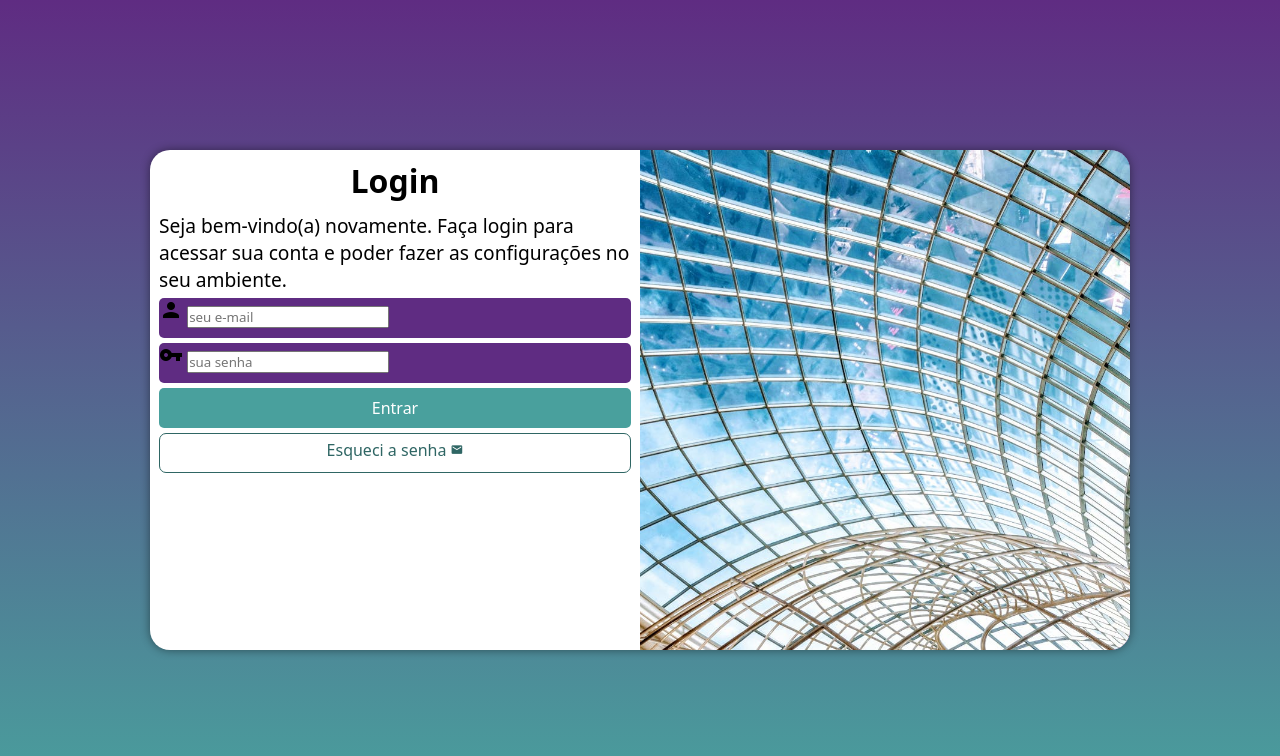
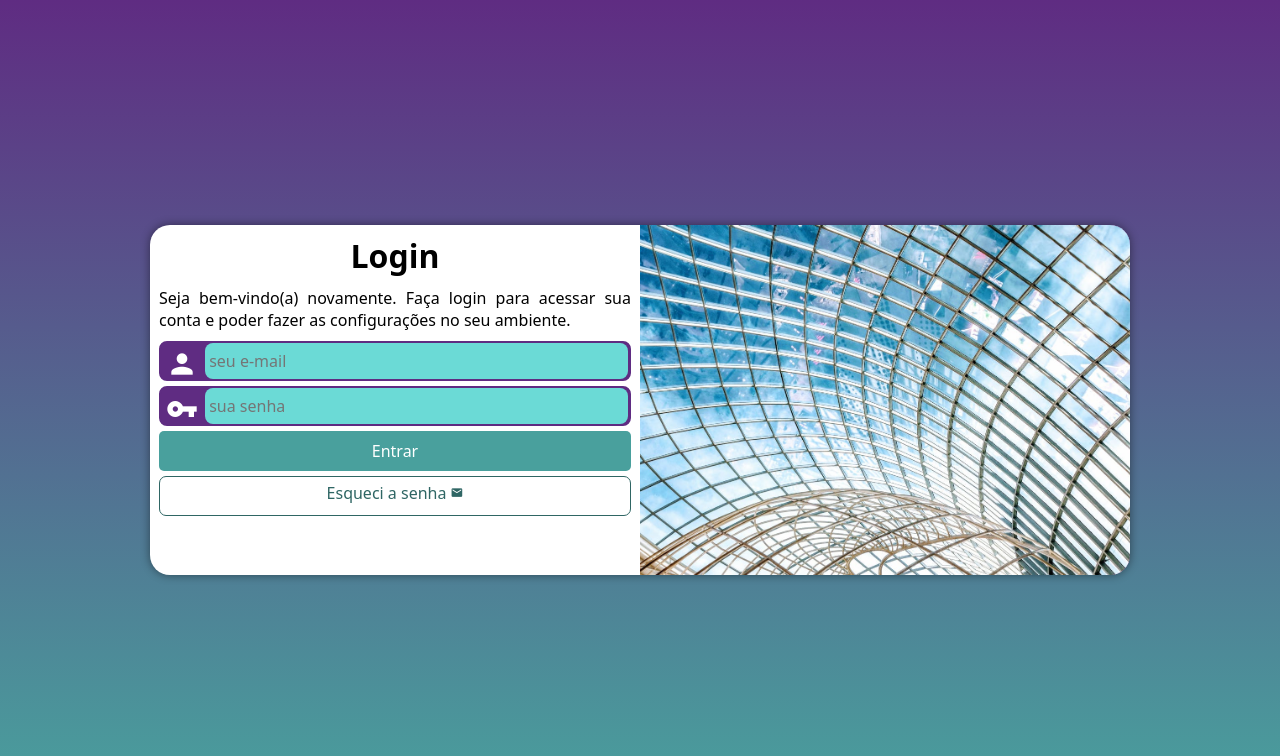
Before and after one commit to Jhonataalvess/projeto-login, a plain HTML site: page index.html in a window 1280 px wide. Drawn offline with Linux system fonts and the light colour scheme.

Commit message:
finalizei o projeto

```diff
--- a/estilos/media-query.css
+++ b/estilos/media-query.css
@@ -16,6 +16,7 @@ Grandes telas: acima de 1441px
 
     section#login {
         width: 80vw;
+        height: 280px;
     }
 
     section#login > div#imagem {
@@ -38,6 +39,7 @@ Grandes telas: acima de 1441px
 
     section#login {
         width: 980px;
+        height: 350px;
     }
 
     section#login > div#imagem {
@@ -56,6 +58,7 @@ Grandes telas: acima de 1441px
     }
 
     div#formulario > p {
-        font-size: 1.2em;
+        font-size: 1em;
+        margin: 10px 0px;
     }
 }
--- a/estilos/style.css
+++ b/estilos/style.css
@@ -29,9 +29,8 @@ section#login {
     position: absolute;
     top: 50%;
     left: 50%;
-    transform: translate(-50%, -50%);
+
     overflow: hidden;
-
     background-color: white;
     width: 250px;
     height: 500px;
@@ -40,6 +39,7 @@ section#login {
 
     transition: width .3s, height .3s;
     transition-timing-function: ease;
+    transform: translate(-50%, -50%);
 }
 
 section#login > div#imagem {
@@ -61,18 +61,44 @@ div#formulario > h1 {
 
 div#formulario > p {
     font-size: 0.8em;
+    text-align: justify;
+    margin-bottom: 12px;
+
 
 }
 
 form > div.campo {
     background-color: #5f2c82;
+    border: 2px solid #5f2c82;
     height: 40px;
-    border-radius: 5px;
+    border-radius: 8px;
     margin: 5px 0px ;
 }
 
 div.campo > label {
     display: none;
+}
+
+div.campo > span {
+    color: white;
+    font-size: 2em;
+    width: 40px;
+    padding: 5px;
+}
+
+div.campo > input {
+    background-color: #6bdad6;
+    font-size: 1em;
+    width: calc(100% - 45px);
+    height: 100%;
+    border: 0px;
+    border-radius: 8px;
+    padding: 4px;
+    transform: translateY(-13px);
+}
+
+div.campo > input:focus-within {
+    background-color: white;
 }
 
 form > input[type=submit] {
```
